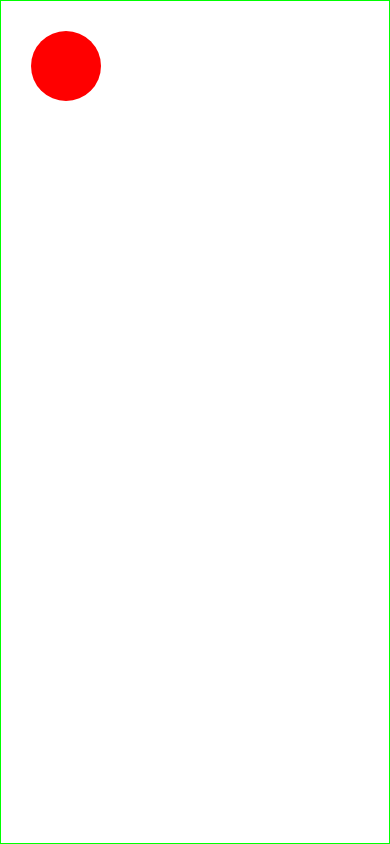
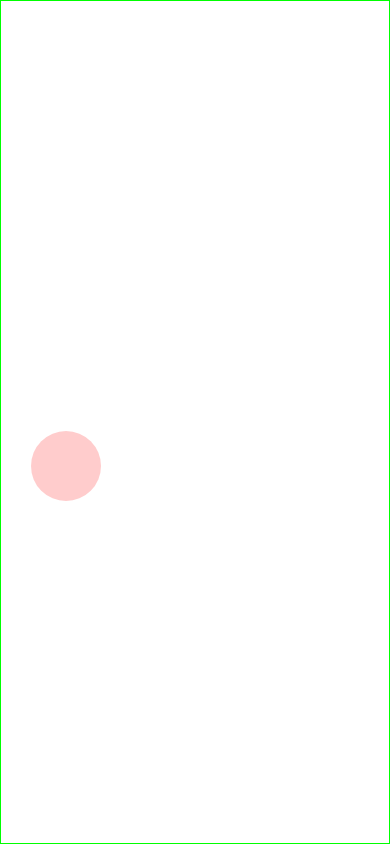
Before and after one commit to aureliomarco/react-native-animations, a React Native app: screen / in a window 390 px wide. Built offline with nearby package versions, Linux system fonts and the light colour scheme.

Commit message:
Animação Interpolate

```diff
--- a/App.js
+++ b/App.js
@@ -44,46 +44,14 @@ const ballX = Animated.divide(ballY, 2)
 
 export default class App extends Component {
   state = {
-    ballY: new Animated.Value(0),
-    ballX: new Animated.Value(0)
+    ballY: new Animated.Value(0)
   };
 
   componentDidMount() {
-    Animated.loop(
-      Animated.sequence([
-        Animated.timing(this.state.ballY, {
-          toValue: 200,
-          duration: 500
-        }),
-
-        Animated.delay(200),
-
-        Animated.timing(this.state.ballX, {
-          toValue: 200,
-          duration: 500
-        }),
-
-        Animated.delay(200),
-
-        Animated.timing(this.state.ballY, {
-          toValue: 0,
-          duration: 500
-        }),
-
-        Animated.delay(200),
-
-        Animated.timing(this.state.ballX, {
-          toValue: 0,
-          duration: 500
-        },
-
-          Animated.delay(200),
-        ),
-      ]), {
-        iterations: 2,
-      }
-    ).start();
-
+    Animated.timing(this.state.ballY, {
+      toValue: 400,
+      duration: 1000
+    }).start();
   }
 
   render() {
@@ -91,7 +59,14 @@ export default class App extends Component {
       <View style={styles.container}>
         <Animated.View style={[
           styles.ball,
-          { top: this.state.ballY, left: this.state.ballX }
+          {
+            top: this.state.ballY,
+            opacity: this.state.ballY.interpolate({
+              inputRange: [0, 280, 300], // o ballY vai de 0 à 300
+              outputRange: [1, 1, 0.2],    // Quando ballY=0 a opacidade vai ser de 1
+              extrapolate: 'clamp'
+            })                           // Quando ballY=300 a opacidade vai ser 0
+          }                              // Quando o ballY=280 a opacidade vai ser 1
         ]} />
       </View>
     );
```
